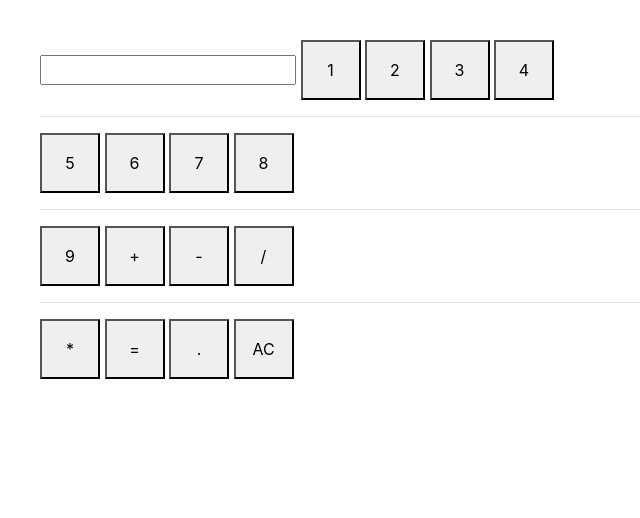
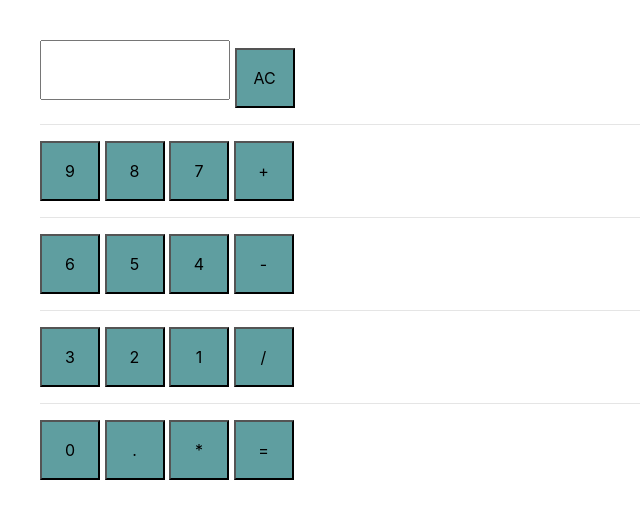
Before and after one commit to Irinabez/MyVanillaCalc, a website: page index.html in a window 1280 px wide. Shown: the whole page, without its empty margins (0-640 px from the left). Drawn offline with nearby package versions, Linux system fonts and the light colour scheme.

```diff
--- a/index.html
+++ b/index.html
@@ -8,27 +8,32 @@
 
 </head>
 <body>
-<input type="text" id="display"readonly>
+<input class="input" type="text" id="display"readonly>
+<button onclick="allClear()">AC</button>
 
+<hr>
+
+<button onclick="digit(9)">9</button>
+<button onclick="digit(8)">8</button>
+<button onclick="digit(7)">7</button>
+<button onclick="operand('+')">+</button>
+<hr>
+<button onclick="digit(6)">6</button>
+<button onclick="digit(5)">5</button>
+<button onclick="digit(4)">4</button>
+<button onclick="operand('-')">-</button>
+<hr>
+<button onclick="digit(3)">3</button>
+<button onclick="digit(2)">2</button>
 <button onclick="digit(1)">1</button>
-<button onclick="digit(2)">2</button>
-<button onclick="digit(3)">3</button>
-<button onclick="digit(4)">4</button>
-<hr>
-<button onclick="digit(5)">5</button>
-<button onclick="digit(6)">6</button>
-<button onclick="digit(7)">7</button>
-<button onclick="digit(8)">8</button>
-<hr>
-<button onclick="digit(9)">9</button>
-<button onclick="operand('+')">+</button>
-<button onclick="operand('-')">-</button>
 <button onclick="operand('/')">/</button>
 <hr>
+<button class="zero" onclick="digit(0)">0</button>
+<button onclick="digit('.')">.</button>
 <button onclick="operand('*')">*</button>
 <button onclick="getResult()">=</button>
-<button onclick="digit('.')">.</button>
-<button onclick="allClear()">AC</button>
+
+
 
 <script src="script.js"></script>
 
--- a/script.js
+++ b/script.js
@@ -1,7 +1,6 @@
 let firstValue= '';
 let operandValue= '';
 let secondValue= '';
-let result = 0;
 
 function digit(n) {
 
--- a/styles.css
+++ b/styles.css
@@ -20,10 +20,14 @@
     padding: 10px;
     text-align: center;
     font-size: 16pt;
+    border-color: black ;
+    background-color: cadetblue;
 
 }
 
-.button{
-    background: aliceblue;
-    font-size: 30px;
-}
+.input{
+    width: 190px;
+    height: 60px;
+    padding: 10px;
+    text-align: center;
+    font-size: 30pt;
```
